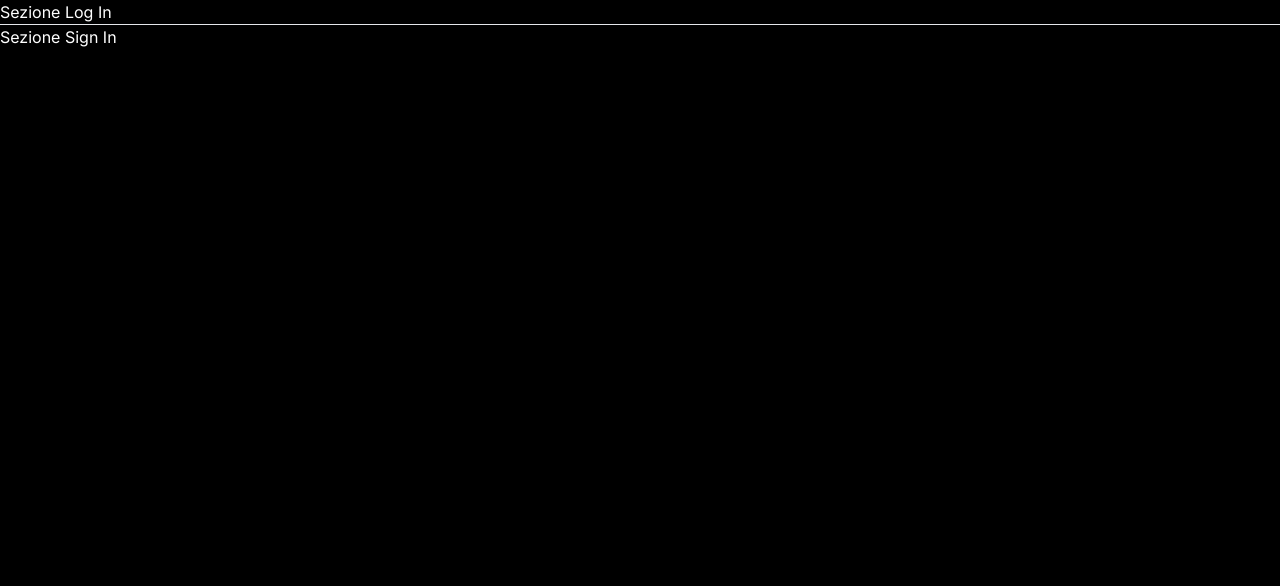
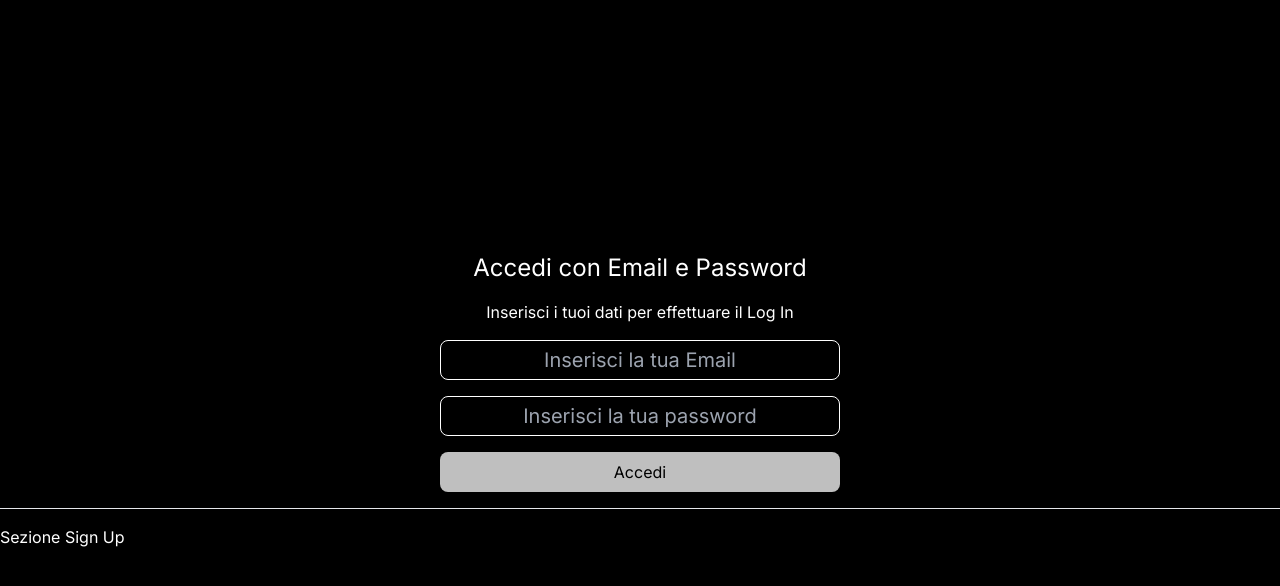
Before and after one commit to WebdevEca/form-registrazione, a Next.js app: page / in a window 1280 px wide. Shown: the top 586 px of the page. Built offline with nearby package versions, Linux system fonts and the light colour scheme.

Commit message:
realizzato style sign in form

```diff
--- /dev/null
+++ b/src/app/components/inputForm/inputForm.js
@@ -0,0 +1,16 @@
+import styles from "./inputForm.module.css";
+
+const InputForm = ({ type, placeholder, value }) => {
+  return (
+    <input
+      type={type}
+      placeholder={placeholder}
+      value={value}
+      className={`${
+        type === "submit" ? styles.submitButton : styles.inputForm
+      }`}
+    />
+  );
+};
+
+export default InputForm;
--- /dev/null
+++ b/src/app/components/inputForm/inputForm.module.css
@@ -0,0 +1,24 @@
+.inputForm {
+    width: 400px;
+    height: 40px;
+    background-color: transparent;
+    border: 1px solid #ffffff;
+    border-radius: 8px;
+    text-align: center;
+    font-size: 20px;
+    color: #ffffff;
+}
+
+.submitButton {
+    width: 400px;
+    height: 40px;
+    font-size: 16px;
+    border-radius: 8px;
+    background-color: #BFBFBF;
+    cursor: pointer;
+    transition: 300ms;
+}
+
+.submitButton:hover {
+    background-color: #ffffff;
+}
--- /dev/null
+++ b/src/app/components/signInForm/signIn.module.css
@@ -0,0 +1,3 @@
+.signInInput {
+    background-color: #ffffff;
+}
--- /dev/null
+++ b/src/app/components/signInForm/signInForm.js
@@ -0,0 +1,20 @@
+import styles from "./signIn.module.css";
+import InputForm from "../inputForm/inputForm";
+
+const SignInForm = () => {
+  return (
+    <div className="flex flex-col items-center gap-4">
+      <h3 className="text-2xl">Accedi con Email e Password</h3>
+      <p className="text-base">
+        Inserisci i tuoi dati per effettuare il Log In
+      </p>
+      <form className="flex flex-col gap-4">
+        <InputForm type="email" placeholder="Inserisci la tua Email" />
+        <InputForm type="password" placeholder="Inserisci la tua password" />
+        <InputForm type="submit" value="Accedi" className />
+      </form>
+    </div>
+  );
+};
+
+export default SignInForm;
--- a/src/app/globals.css
+++ b/src/app/globals.css
@@ -6,6 +6,6 @@ body {
   background-color: #000000;
 }
 
-h1 {
+h1, h3, p {
   color: #ffffff;
 }
--- a/src/app/page.js
+++ b/src/app/page.js
@@ -1,15 +1,18 @@
 import Image from "next/image";
+import SignInForm from "./components/signInForm/signInForm";
+
+import styles from "./home.module.css";
 
 export default function Home() {
   return (
-    <div>
-      <div>
-        <h1>Sezione Log In</h1>
-      </div>
+    <div className="h-screen flex flex-col justify-center gap-4">
+      <section className={styles.signInSection}>
+        <SignInForm />
+      </section>
       <hr />
-      <div>
-        <h1>Sezione Sign In</h1>
-      </div>
+      <section className={styles.signUpSection}>
+        <h1>Sezione Sign Up</h1>
+      </section>
     </div>
   );
 }
```
Also changed, not shown: src/app/home.module.css (added).
